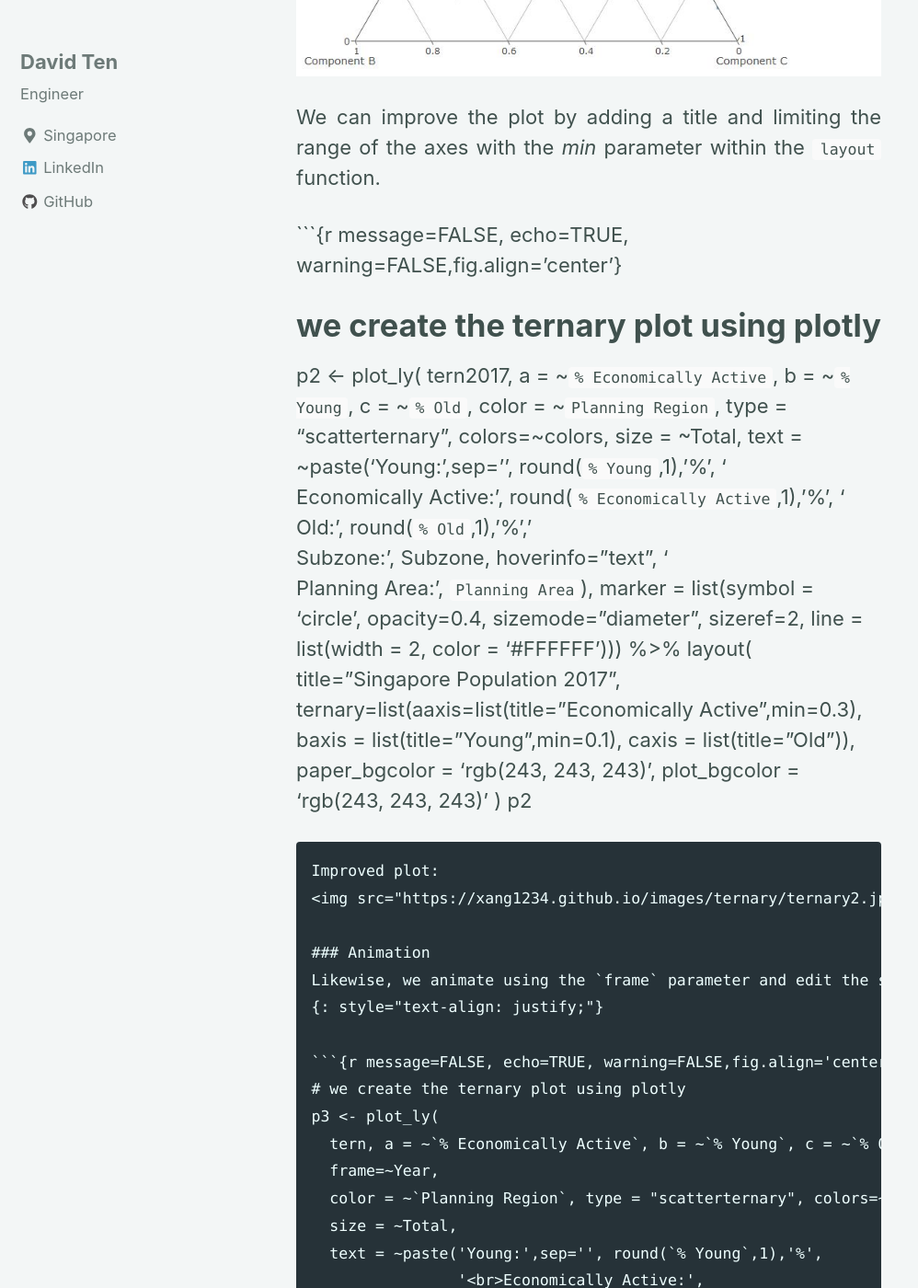
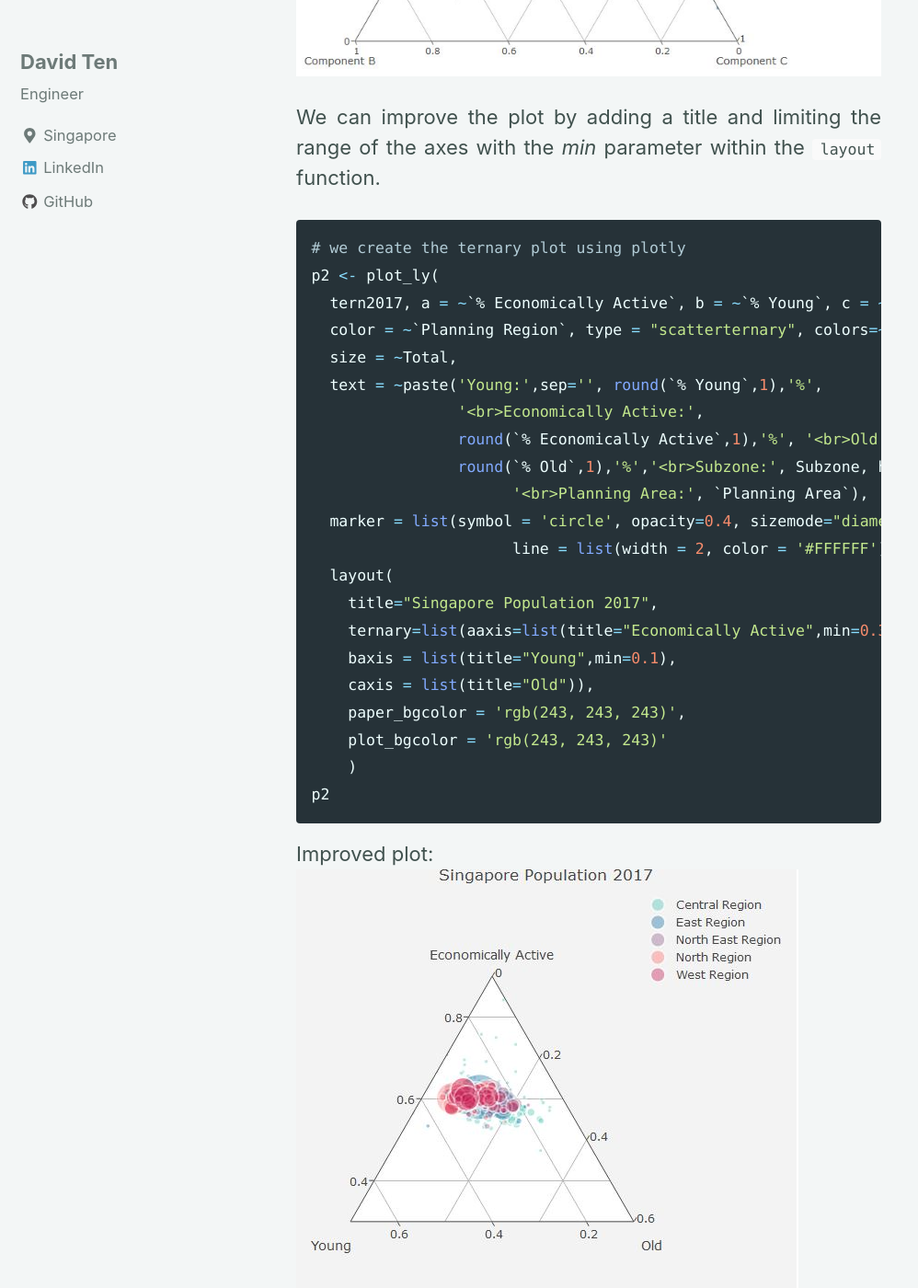
Before and after one commit to xang1234/xang1234.github.io, a Jekyll site: the page built from _posts/2018-08-06-ternary.md, in a window 1280 px wide and 1400 px high, scrolled down 2486 px. Shown: the whole window at 92% size, without its empty margins (0-998 px from the left). Built offline with Jekyll 4.4.1, drawn with Linux system fonts in a browser that asks for light colours; nearby versions of some CDN libraries; some of the changed text lies outside the part shown.

Commit message:
ternary animation bug

````diff
--- a/_posts/2018-08-06-ternary.md
+++ b/_posts/2018-08-06-ternary.md
@@ -17,7 +17,7 @@
 
 ### Ternary Plot
 
-Plotly is plots ternary diagrams when the argument `type` is set to `"scatterternary"`. Instead of specifyign the **x** and **y** axes, we specify **a**, **b** and **c**, set to `% Young`, `% Economically Active` and `%Old` respectively. Like in the bubble plot, the size of the bubble represents the total population in the subzone while the subzones are colored by Planning Region
+Plotly is plots ternary diagrams when the argument `type` is set to `"scatterternary"`. Instead of specifyign the **x** and **y** axes, we specify **a**, **b** and **c**, set to `% Young`, `% Economically Active` and `%Old` respectively. Like in the bubble plot, the size of the bubble represents the total population in the subzone while the subzones are colored by Planning Region.
 {: style="text-align: justify;"}
 
 ```r
@@ -43,13 +43,14 @@
 
 p1
 ```
+
 We get the following ternary plot:
 <img src="{{site.url }}{{site.baseurl }}/images/ternary/ternary.jpeg" alt="">
 
 We can improve the plot by adding a title and limiting the range of the axes with the *min* parameter within the `layout` function.
 {: style="text-align: justify;"}
 
-```{r message=FALSE, echo=TRUE, warning=FALSE,fig.align='center'}
+```r
 # we create the ternary plot using plotly
 p2 <- plot_ly(
   tern2017, a = ~`% Economically Active`, b = ~`% Young`, c = ~`% Old`,
@@ -111,7 +112,7 @@
 ```
 We get the following ternary chart:
 
-<iframe width="600" height="700" frameborder="0" scrolling="no" src="//plot.ly/~DavidTen/9.embed"></iframe>
+<iframe width="600" height="600" frameborder="0" scrolling="no" src="//plot.ly/~DavidTen/9.embed"></iframe>
 
 This gives us an overall picture of Singapore's aging population compared to the bubble plot.
 {: style="text-align: justify;"}
````
Also changed, not shown: images/grenoble.jpeg.
